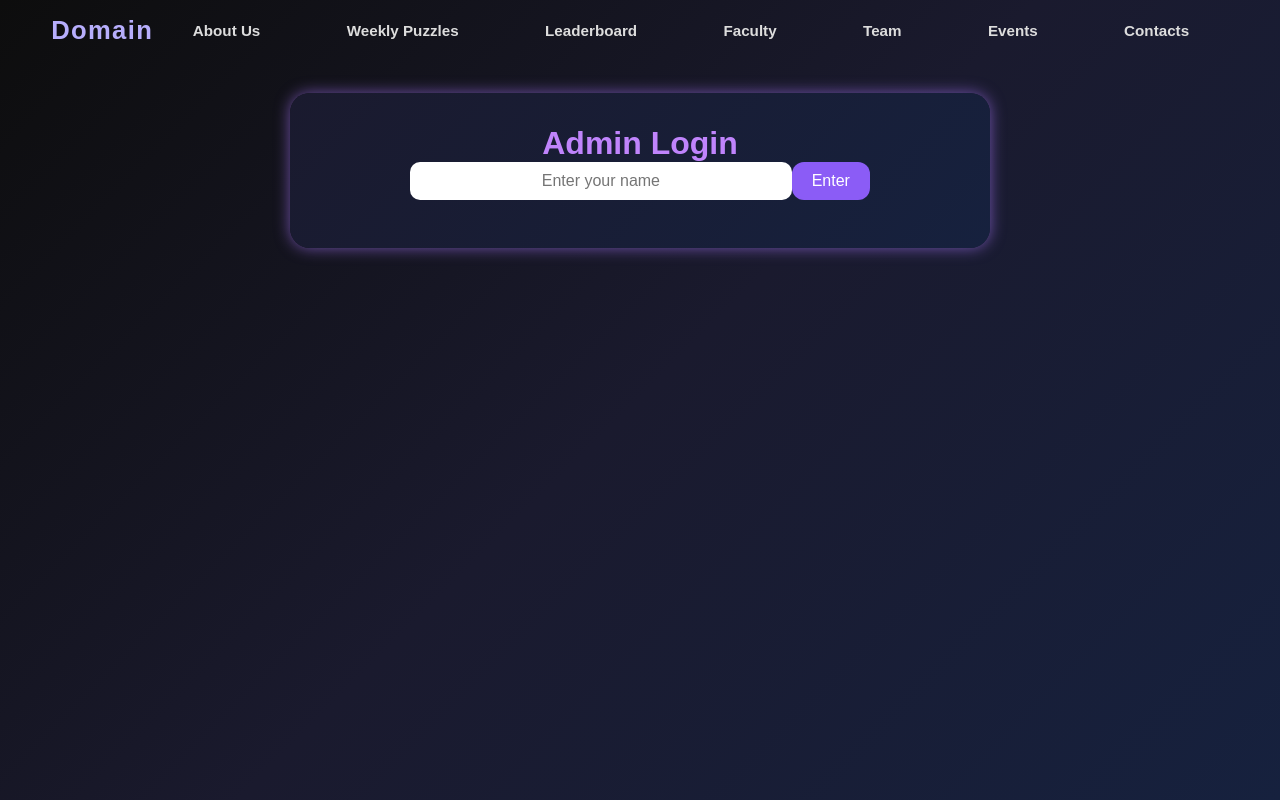
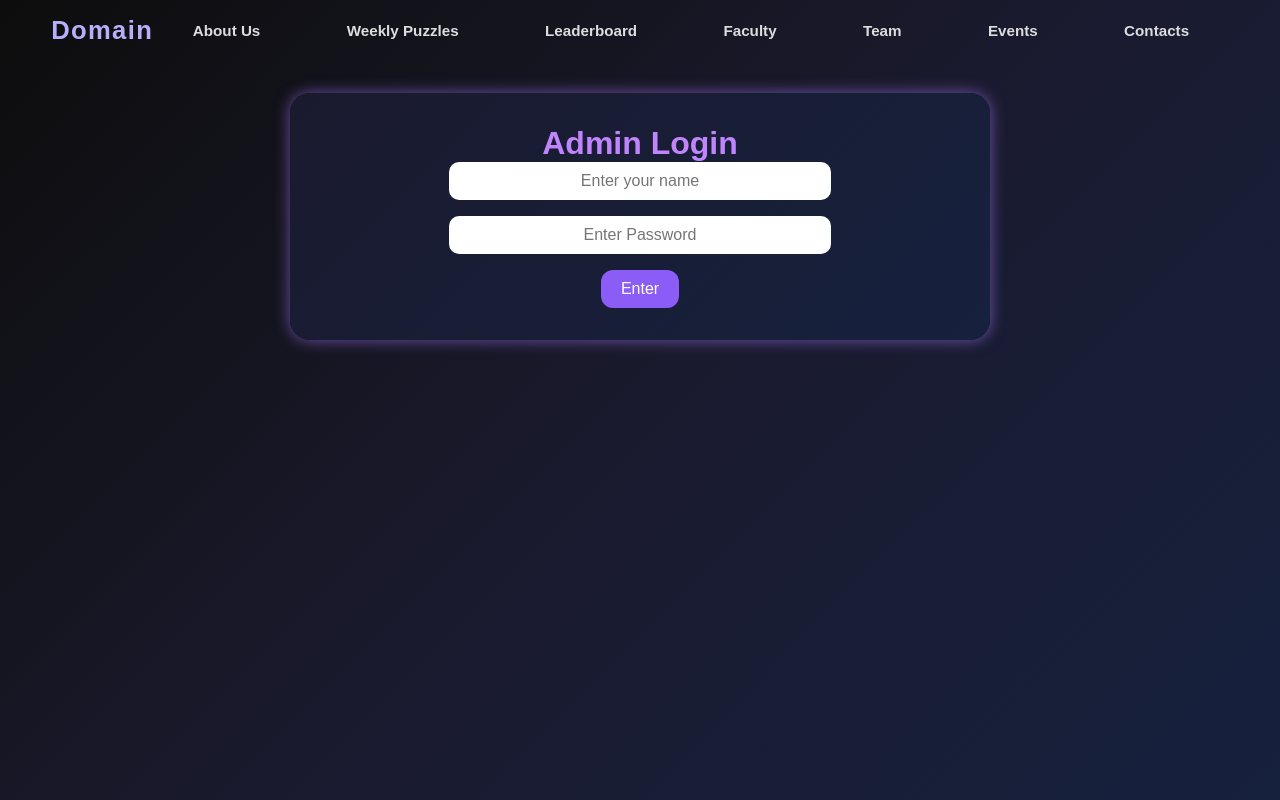
Before and after one commit to shravanip419/domain, a React (Vite) app in the folder webapp/: page /admin/add-puzzle in a window 1280 px wide. Built offline with nearby package versions, Linux system fonts and the light colour scheme; sample sign-in values are in the browser's storage.

Commit message:
minior updates

```diff
--- a/webapp/src/Pages/AdminPuzzle.jsx
+++ b/webapp/src/Pages/AdminPuzzle.jsx
@@ -5,11 +5,12 @@ import "./WeeklyPuzzle.css";
 
 export default function AdminLeaderboard() {
   // Admin list
-  const Admins = [{ title: "Adithya" }];
+  const Admins = [{ title: "Adithya" ,password :"1333"},];
 
   // Admin auth state
   const [admin, setAdmin] = useState(false);
   const [adminName, setAdminName] = useState("");
+  const[adpass ,setadpass] = useState("")
   const [authMessage, setAuthMessage] = useState("");
 
   // Form state
@@ -22,9 +23,9 @@ export default function AdminLeaderboard() {
 
   const verifyAdmin = () => {
     const trimmedName = adminName.trim().toLowerCase();
-
+    const trimmedpass = adpass.trim().toLowerCase()
     const isAdmin = Admins.some(
-      (a) => a.title.toLowerCase() === trimmedName
+      (a) => a.title.toLowerCase() === trimmedName && a.password.toLocaleLowerCase
     );
 
     if (isAdmin) {
@@ -78,7 +79,14 @@ export default function AdminLeaderboard() {
               onChange={(e) => setAdminName(e.target.value)}
               className="answer-input"
             />
-
+            <input
+              type="password"
+              placeholder="Enter Password"
+              value={adpass}
+              onChange={(e) => setadpass(e.target.value)}
+              className="answer-input"
+            />
+            <br />
             <button onClick={verifyAdmin} className="btn">
               Enter
             </button>
--- a/webapp/src/Pages/AdminResponses.jsx
+++ b/webapp/src/Pages/AdminResponses.jsx
@@ -5,7 +5,7 @@ import "./AdminResponses.css";
 
 export default function AdminResponses() {
   // List of admins
-  const Admins = [{ title: "Adithya" }];
+  const Admins = [{ title: "Adithya" ,password :"1333"}];
 
   const [week, setWeek] = useState("");
   const [month, setMonth] = useState("");
@@ -15,13 +15,14 @@ export default function AdminResponses() {
 
   const [admin, setAdmin] = useState(false);
   const [adminName, setAdminName] = useState("");
+  const[adpass,setadpass] = useState("")
   const [authMessage, setAuthMessage] = useState("");
 
   const verifyAdmin = () => {
     const trimmedName = adminName.trim().toLowerCase();
-
+    const trimmedpass = adpass.trim().toLowerCase();
     const isAdmin = Admins.some(
-      (a) => a.title.toLowerCase() === trimmedName
+      (a) => a.title.toLowerCase() === trimmedName & a.password.toLowerCase() === trimmedpass
     );
 
     if (isAdmin) {
@@ -81,6 +82,10 @@ export default function AdminResponses() {
               value={adminName}
               onChange={(e) => setAdminName(e.target.value)}
             />
+            <input type="password"
+            placeholder="Password"
+            value={adpass}
+            onChange={(e)=>setadpass(e.target.value)} />
             <button onClick={verifyAdmin}>Enter</button>
 
             {authMessage && (
```
